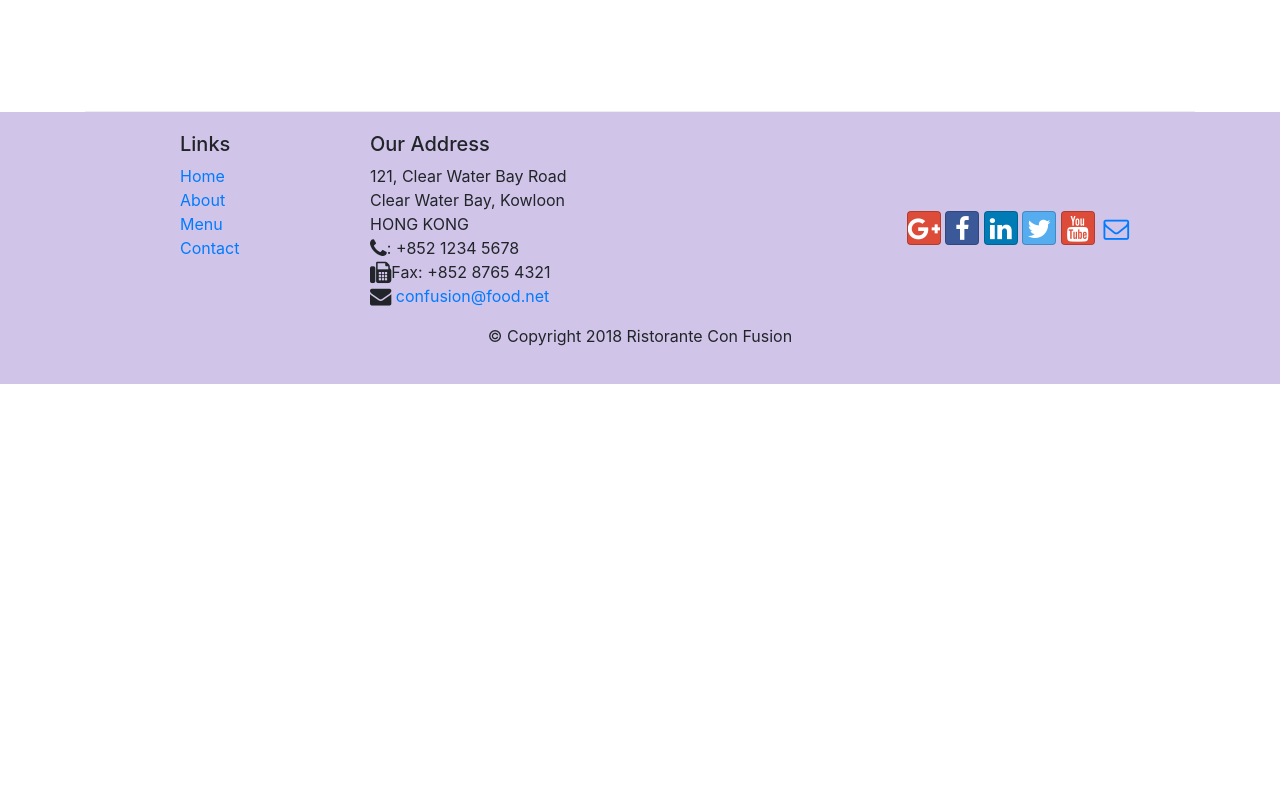
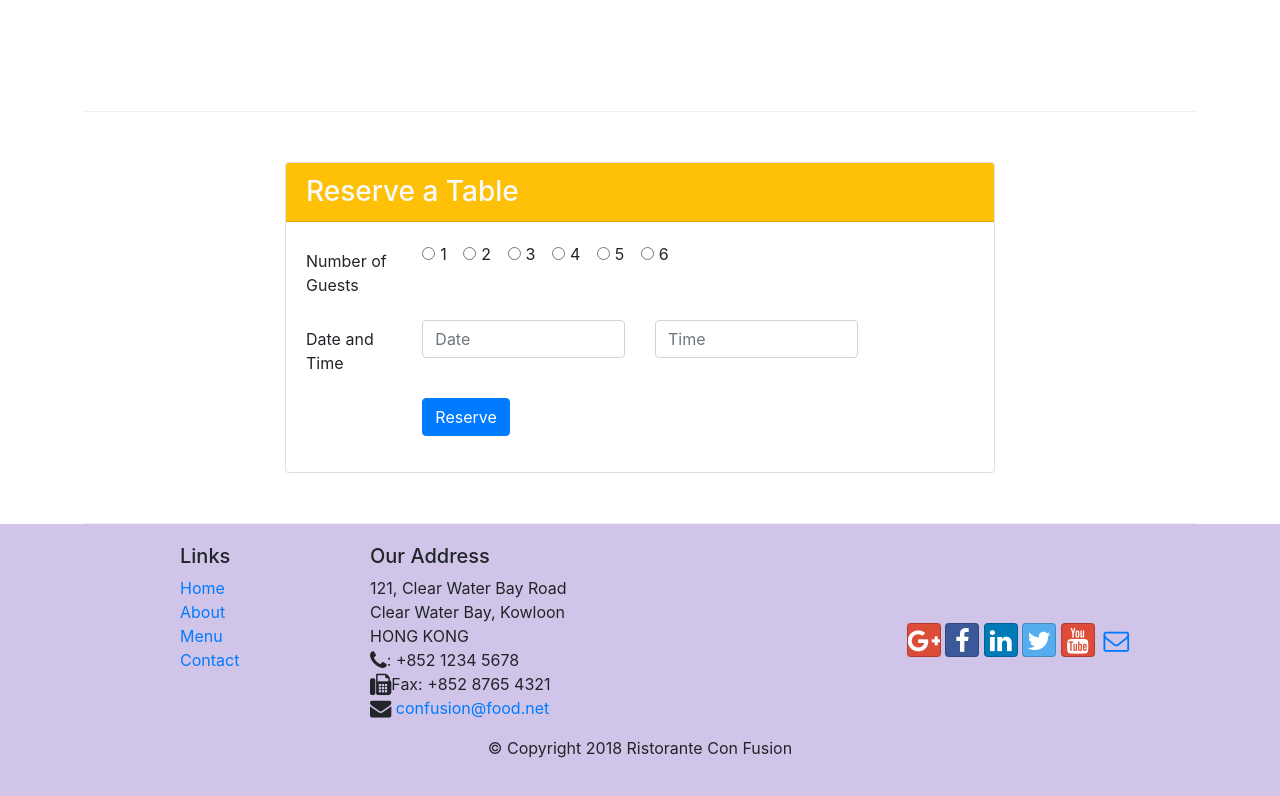
Before and after one commit to tanisha-garg/Bootstrap-4-Coursera, a website: page index.html in a window 1280 px wide. Shown: the part 1422-2218 px from the top of the page. Before the commit the page ends 1806 px from the top, so only its background shows below. Drawn offline with nearby package versions, Linux system fonts and the light colour scheme.

Commit message:
task 1 of assignment 2 done

```diff
--- a/index.html
+++ b/index.html
@@ -86,6 +86,7 @@
     </header>
 
     <div class="container">
+
       <div class="row row-content align-items-center">
         <div class="col-12 col-sm-4 order-sm-last col-md-3">
           <h3>Our Lipsmacking Culinary Creations</h3>
@@ -101,7 +102,7 @@
                 <span class="badge badge-danger">HOT</span>
                 <span class="badge badge-pill badge-secondary">$4.99</span>
               </h2>
-              <p>
+              <p class="d-none d-sm-block">
                 A unique combination of Indian Uthappam (pancake) and Italian
                 pizza, topped with Cerignola olives, ripe vine cherry tomatoes,
                 Vidalia onion, Guntur chillies and Buffalo Paneer.
@@ -117,7 +118,7 @@
         </div>
         <div class="col col-sm col-md">
           <h2>Weekend Grand Buffet</h2>
-          <p>
+          <p class="d-none d-sm-block">
             Featuring mouthwatering combinations with a choice of five different
             salads, six enticing appetizers, six main entrees and five choicest
             desserts. Free flowing bubbly and soft drinks. All for just $19.99
@@ -140,7 +141,7 @@
             <div class="media-body">
               <h2>Alberto Somayya</h2>
               <h4>Executive Chef</h4>
-              <p>
+              <p class="d-none d-sm-block">
                 Award winning three-star Michelin chef with wide International
                 experience having worked closely with whos-who in the culinary
                 world, he specializes in creating mouthwatering Indo-Italian
@@ -150,6 +151,67 @@
           </div>
         </div>
       </div>
+
+      <div class="row row-content align-items-center">
+        <div class="col-12 col-sm-8 mx-auto">
+          <div class="card">
+            <h3 class="card-header bg-warning text-light">Reserve a Table</h3>
+            <div class="card-body">
+
+              <form>
+
+                <div class="form-group row">
+                  <label for="guests" class="col-md-2 col-form-label">Number of Guests</label>
+                  <div class="col-md-10">
+                    <div class="form-check form-check-inline">
+                      <input class="form-check-input" type="radio" name="inlineRadioOptions" id="inlineRadio1" value="option1">
+                      <label class="form-check-label" for="inlineRadio1">1</label>
+                    </div>
+                    <div class="form-check form-check-inline">
+                      <input class="form-check-input" type="radio" name="inlineRadioOptions" id="inlineRadio2" value="option2">
+                      <label class="form-check-label" for="inlineRadio2">2</label>
+                    </div>
+                    <div class="form-check form-check-inline">
+                      <input class="form-check-input" type="radio" name="inlineRadioOptions" id="inlineRadio3" value="option1">
+                      <label class="form-check-label" for="inlineRadio3">3</label>
+                    </div>
+                    <div class="form-check form-check-inline">
+                      <input class="form-check-input" type="radio" name="inlineRadioOptions" id="inlineRadio4" value="option2">
+                      <label class="form-check-label" for="inlineRadio4">4</label>
+                    </div>
+                    <div class="form-check form-check-inline">
+                      <input class="form-check-input" type="radio" name="inlineRadioOptions" id="inlineRadio5" value="option1">
+                      <label class="form-check-label" for="inlineRadio5">5</label>
+                    </div>
+                    <div class="form-check form-check-inline">
+                      <input class="form-check-input" type="radio" name="inlineRadioOptions" id="inlineRadio6" value="option2">
+                      <label class="form-check-label" for="inlineRadio6">6</label>
+                    </div>
+                  </div>
+                </div>
+
+                <div class="form-group row">
+                  <label for="guests" class="col-12 col-md-2 col-form-label">Date and Time</label>
+                  <div class="col-12 col-md-4">
+                    <input type="text" class="form-control" name="date-in" id="date-in" placeholder="Date">
+                  </div>
+                  <div class="col-12 col-md-4">
+                    <input type="text" class="form-control" name="time-in" id="time-in" placeholder="Time">
+                  </div>
+                </div>
+
+                <div class="form-group row">
+                  <div class="offset-md-2 col-md-10">
+                      <button type="submit" class="btn btn-primary">Reserve</button>
+                  </div>
+              </div>
+
+              </form>
+            </div>
+          </div>
+        </div>
+      </div>
+
     </div>
 
     <footer class="footer">
```
Also changed, not shown: contactus.html (+1 -1 lines).
